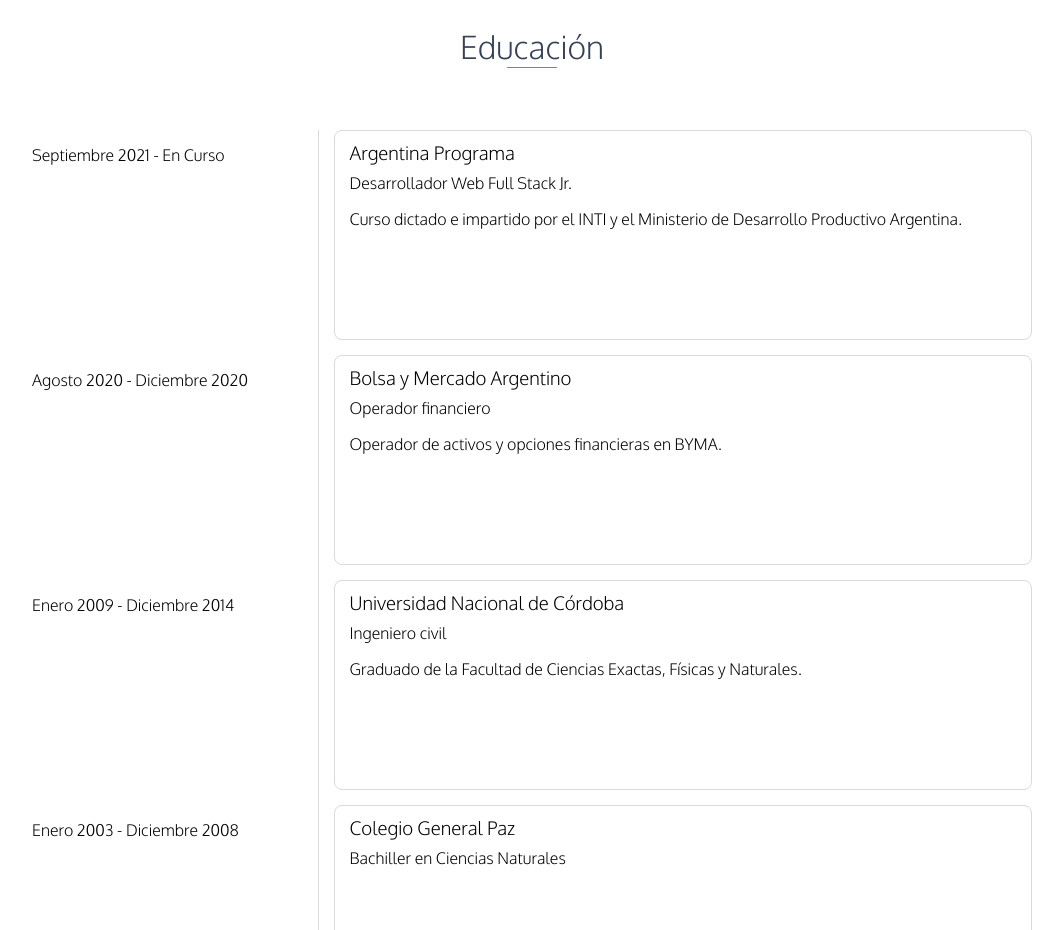
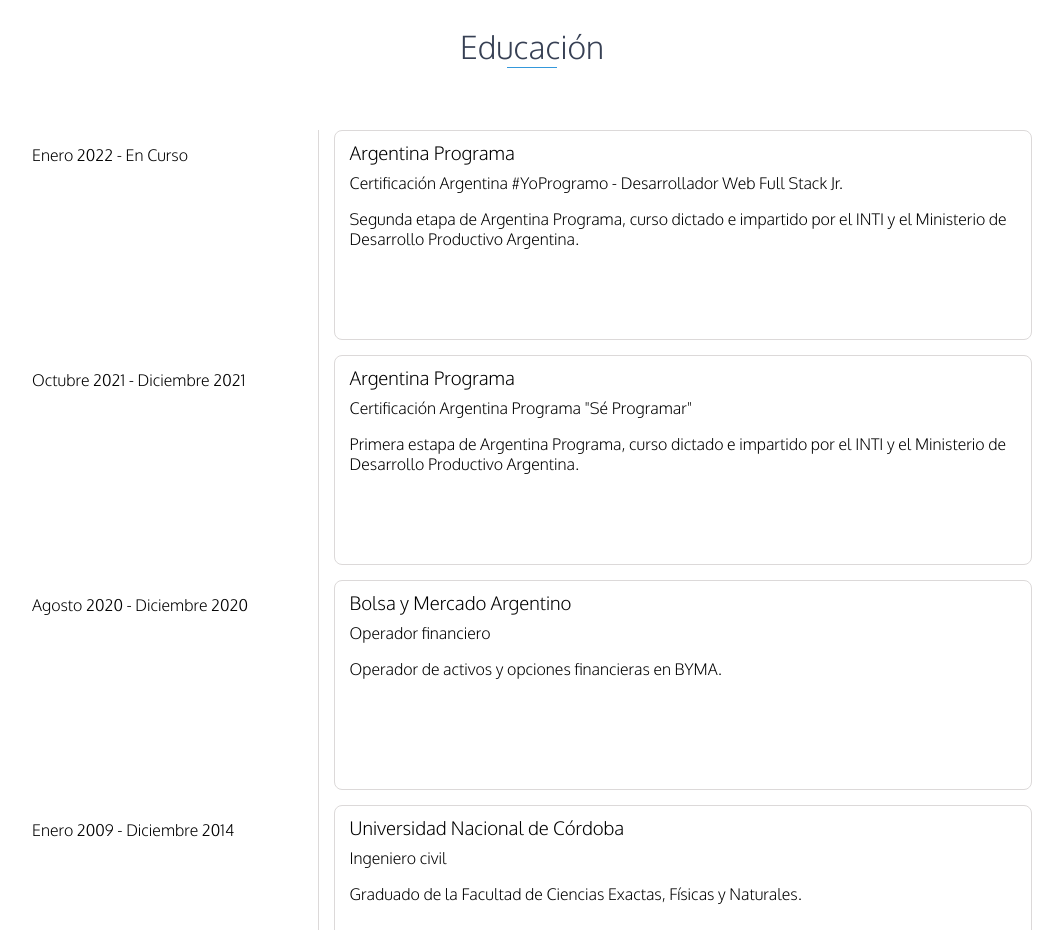
Before and after one commit to maxchz/PortafolioEstatico, a website: page index.html in a window 1280 px wide. Shown: the part 2180-3110 px from the top of the page, without its empty margins (108-1171 px from the left). Drawn offline with Linux system fonts and the light colour scheme.

Commit message:
agregar educacion Sé Programar

```diff
--- a/css/styles.css
+++ b/css/styles.css
@@ -356,8 +356,6 @@
     z-index:0;
 }
 
-
-
 .education-block{
     display:flex;
     min-height:225px;
@@ -367,7 +365,6 @@
     border-right:1px solid #dcd9d9;
     padding-top:1.5%;
     text-align:left;
-
 }
 
 .education-data{
@@ -380,8 +377,8 @@
     padding:0% 1.5% 0 1.5%;
     text-align:left;
     border-radius:0.5rem;
+}
 
-}
 .education-data h3,h4{
     margin-top:1.5%;
     margin-bottom:1.5%;
--- a/index.html
+++ b/index.html
@@ -199,12 +199,23 @@
             <div id="education-timeline">
 
                 <div class="education-block">
-                    <span>Septiembre 2021 - En Curso</span>
+                    <span>Enero 2022 - En Curso</span>
                     <div class="education-data">
                         <h3>Argentina Programa</h3>
-                        <h4>Desarrollador Web Full Stack Jr.</h4>
+                        <h4>Certificación Argentina #YoProgramo - Desarrollador Web Full Stack Jr.</h4>
                         <p>
-                            Curso dictado e impartido por el INTI y el Ministerio de Desarrollo Productivo Argentina.
+                            Segunda etapa de Argentina Programa, curso dictado e impartido por el INTI y el Ministerio de Desarrollo Productivo Argentina.
+                        </p>
+                    </div>
+                </div>
+
+                <div class="education-block">
+                    <span>Octubre 2021 - Diciembre 2021</span>
+                    <div class="education-data">
+                        <h3>Argentina Programa</h3>
+                        <h4>Certificación Argentina Programa "Sé Programar" </h4>
+                        <p>
+                            Primera estapa de Argentina Programa, curso dictado e impartido por el INTI y el Ministerio de Desarrollo Productivo Argentina.
                         </p>
                     </div>
                 </div>
```
